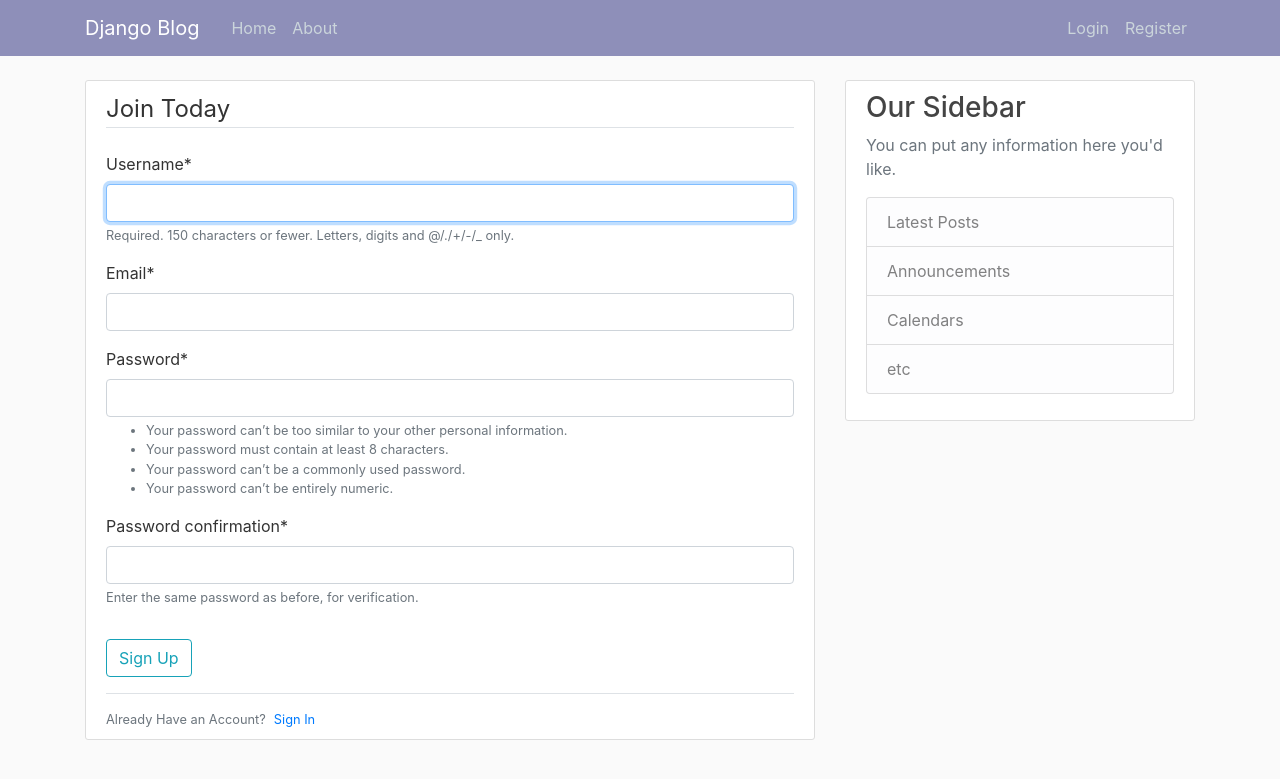
After one commit to VikramVikrant/Blog-django, a Django app: page /register/ in a window 1280 px wide. The commit adds this page. Shown: the top 779 px of the page. Run offline with Django 3.2, Linux system fonts and the light colour scheme; some libraries are stand-ins or nearby versions.

Commit message:
Adding register,login and logout feature

```diff
--- a/blog/templates/blog/base.html
+++ b/blog/templates/blog/base.html
@@ -37,8 +37,13 @@
                     </div>
                     <!-- Navbar Right Side -->
                     <div class="navbar-nav">
-                        <a class="nav-item nav-link" href="#">Login</a>
-                        <a class="nav-item nav-link" href="#">Register</a>
+                        {% if user.is_authenticated %}
+                        <a class="nav-item nav-link" href="{% url 'profile' %}">Profile</a>
+                        <a class="nav-item nav-link" href="{% url 'logout' %}">Logout</a>
+                        {% else %}
+                        <a class="nav-item nav-link" href="{% url 'login' %}">Login</a>
+                        <a class="nav-item nav-link" href="{% url 'register' %}">Register</a>
+                        {% endif %}
                     </div>
                 </div>
             </div>
@@ -48,6 +53,11 @@
     <main role="main" class="container">
         <div class="row">
             <div class="col-md-8">
+                {% if messages %}
+                    {% for message in messages %}
+                     <div class="alert alert-{{ message.tags }}"> {{ message }} </div>
+                    {% endfor %}
+                {% endif %}
                 {% block content %}{% endblock %}
             </div>
             <div class="col-md-4">
--- a/django_project/settings.py
+++ b/django_project/settings.py
@@ -32,6 +32,8 @@ ALLOWED_HOSTS = []
 
 INSTALLED_APPS = [
     'blog.apps.BlogConfig',
+    'users.apps.UsersConfig',
+    'crispy_forms',
     'django.contrib.admin',
     'django.contrib.auth',
     'django.contrib.contenttypes',
@@ -119,3 +121,6 @@ USE_TZ = True
 # https://docs.djangoproject.com/en/3.0/howto/static-files/
 
 STATIC_URL = '/static/'
+CRISPY_TEMPLATE_PACK='bootstrap4'
+LOGIN_REDIRECT_URL='blog-home'
+LOGIN_URL= 'login'
--- a/django_project/urls.py
+++ b/django_project/urls.py
@@ -15,8 +15,14 @@ Including another URLconf
 """
 from django.contrib import admin
 from django.urls import path,include
+from django.contrib.auth import views as auth_views
+from users import views as user_views
 
 urlpatterns = [
     path('admin/', admin.site.urls),
+    path('register/',user_views.register,name='register'),
+    path('profile/',user_views.profile,name='profile'),
+    path('login/',auth_views.LoginView.as_view(template_name='users/login.html'),name='login'),
+    path('logout/',auth_views.LogoutView.as_view(template_name='users/logout.html'),name='logout'),
     path('', include('blog.urls')),
 ]
--- /dev/null
+++ b/users/forms.py
@@ -0,0 +1,10 @@
+from django import forms
+from django.contrib.auth.models import User
+from django.contrib.auth.forms import UserCreationForm
+
+class UserRegisterForm(UserCreationForm):
+    email=forms.EmailField()
+
+    class Meta:
+        model=User
+        fields=['username','email','password1','password2']
--- /dev/null
+++ b/users/templates/users/profile.html
@@ -0,0 +1,6 @@
+{% extends 'blog/base.html' %}
+{% load crispy_forms_tags %}
+
+{% block content %}
+<h1>{{ user.username }}</h1>
+{% endblock content %}
--- /dev/null
+++ b/users/templates/users/register.html
@@ -0,0 +1,29 @@
+{% extends 'blog/base.html' %}
+{% load crispy_forms_tags %}
+
+{% block content %}
+
+<div class="content-section">
+    <form method="POST">
+        {% csrf_token %}
+        <fieldset class="form-group">
+            <legend class="border-bottom mb-4">Join Today</legend>
+            {{ form|crispy }}
+
+        </fieldset>
+        <div class="form-group">
+            <button class="btn btn-outline-info" type="submit">Sign Up</button>
+
+        </div>
+
+    </form>
+    <div class="border-top pt-3">
+        <small class="text-muted">
+            Already Have an Account?<a class="ml-2" href="{% url 'login' %}">Sign In</a>
+        </small>
+    </div>
+
+
+</div>
+
+{% endblock content %}
--- a/users/views.py
+++ b/users/views.py
@@ -1,3 +1,23 @@
-from django.shortcuts import render
+from django.shortcuts import render,redirect
+from django.contrib.auth.decorators import login_required
+from django.contrib import messages
+from .forms import UserRegisterForm
+# Create your views here.
 
-# Create your views here.
+def register(request):
+    if request.method == 'POST':
+        form=UserRegisterForm(request.POST)
+        if form.is_valid():
+            form.save()
+            username= form.cleaned_data.get('username')
+            messages.success(request,f'Congratulations your account have been created, You are now able to login! ')
+            return redirect('login')
+
+    else:
+        form=UserRegisterForm()
+
+    return render(request,'users/register.html',{'form':form})
+
+@login_required
+def profile(request):
+    return render(request,'users/profile.html')
```
Also changed, not shown: users/templates/users/login.html (added, +29 -0 lines), users/templates/users/logout.html (added, +11 -0 lines), db.sqlite3.
